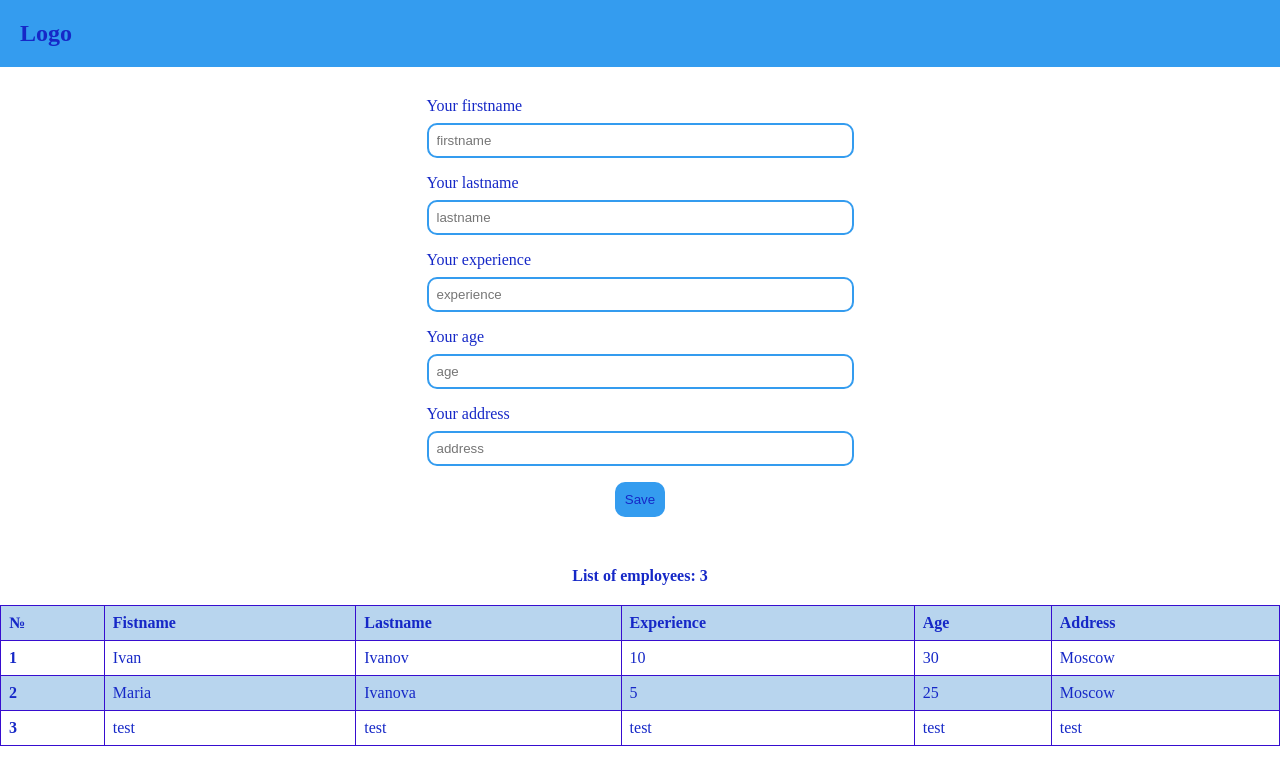
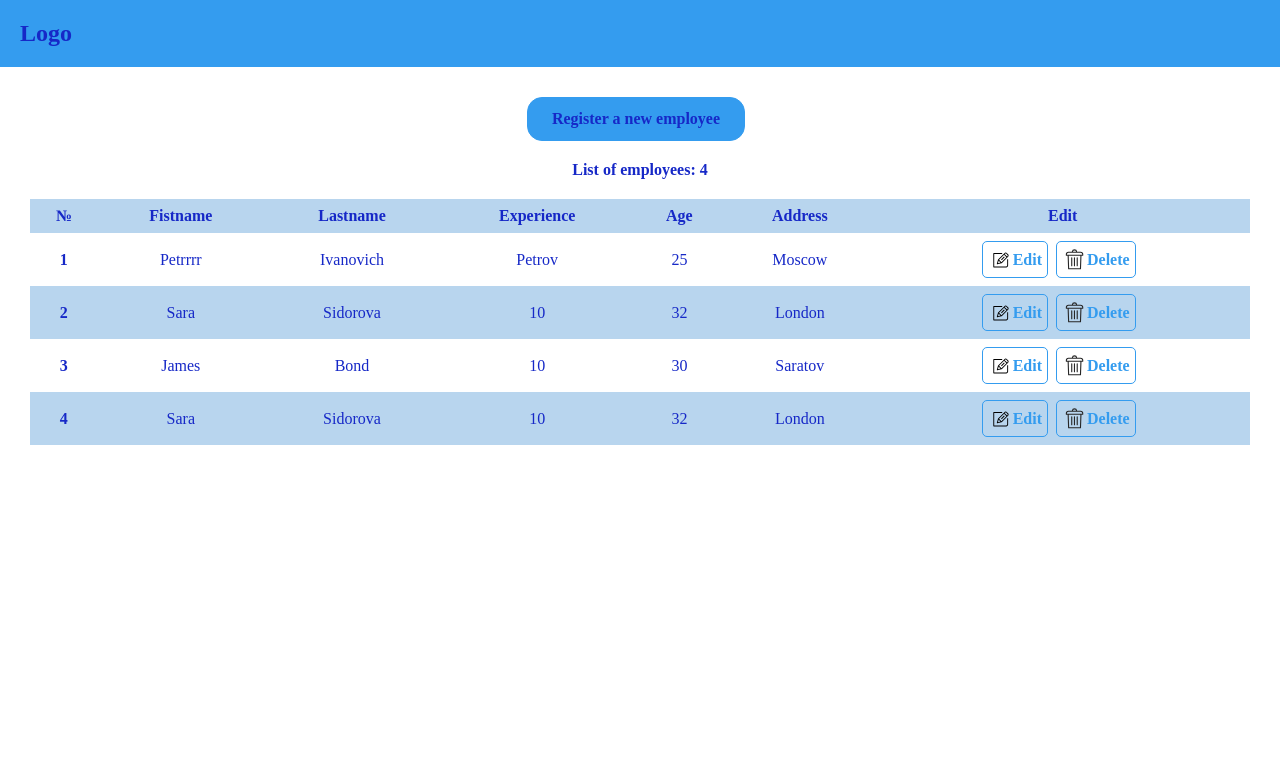
Before and after one commit to OlyaSpiridonova/test-teoxoft, a Vue app: page / in a window 1280 px wide. Shown: the top 784 px of the page. Built offline with nearby package versions, Linux system fonts and the light colour scheme; data requests are answered from the project's data file.

Commit message:
add editing, deleting and adding employees

```diff
--- a/db.json
+++ b/db.json
@@ -1,28 +1,36 @@
 {
   "employees": [
     {
-      "id": 1,
-      "firstname": "Ivan",
-      "lastname": "Ivanov",
-      "experience": 10,
-      "age": 30,
-      "address": "Moscow"
+      "firstname": "Petrrrr",
+      "lastname": "Ivanovich",
+      "experience": "Petrov",
+      "age": "25",
+      "address": "Moscow",
+      "id": 1
     },
     {
-      "id": 2,
-      "firstname": "Maria",
-      "lastname": "Ivanova",
-      "experience": 5,
-      "age": 25,
-      "address": "Moscow"
+      "firstname": "Sara",
+      "lastname": "Sidorova",
+      "experience": "10",
+      "age": "32",
+      "address": "London",
+      "id": 2
     },
     {
-      "firstname": "test",
-      "lastname": "test",
-      "experience": "test",
-      "age": "test",
-      "address": "test",
+      "firstname": "James",
+      "lastname": "Bond",
+      "experience": "10",
+      "age": "30",
+      "address": "Saratov",
       "id": 3
+    },
+    {
+      "firstname": "Sara",
+      "lastname": "Sidorova",
+      "experience": "10",
+      "age": "32",
+      "address": "London",
+      "id": 4
     }
   ]
 }
--- a/src/App.vue
+++ b/src/App.vue
@@ -17,5 +17,14 @@ provide('store', store);
   padding: 0;
   border: none;
   text-decoration: none;
+
+  // bg-color
+  --primary-bg-color: #349cef;
+  --secondary-bg-color: #68b4f1;
+
+  // text-color
+  --primary-text-color: #1628c7;
+  --secondary-text-color: #3745be;
 }
+
 </style>
--- a/src/components/FormEmployee.vue
+++ b/src/components/FormEmployee.vue
@@ -1,4 +1,6 @@
 <template>
+    <BaseButton v-if="!state.isOpenForm" @click="openModal">Register a new employee</BaseButton>
+    <BaseDialog :show="state.isOpenForm" title="Register new Employee" @close="handleClose">
         <form ref="regForm" class="form" @submit.prevent="">
             <template v-for="input in newEmployee" :key="input">
                 <label :for="input.placeholder" class="form__label">
@@ -12,15 +14,26 @@
                     />
                 </label>
             </template>
-        <button type="submit" @click="handleSubmit" class="form__button">Save</button>
+            <BaseButton
+                v-if="state.editableEmployee"
+                @click="handleSubmit"
+                >
+                Save changes
+            </BaseButton>
+            <BaseButton v-else @click="handleSubmit">Add a new employee</BaseButton>
         </form>
+    </BaseDialog>
 </template>
 
 <script setup>
-import { ref, inject } from 'vue';
+import {
+  ref, inject, computed, watch,
+} from 'vue';
+import BaseButton from '@/components/UI/BaseButton.vue';
+import BaseDialog from '@/components/UI/BaseDialog.vue';
 import store from '../store/index';
 
-const { submitForm } = inject('store', store);
+const { state, submitForm, editEmployee } = inject('store', store);
 
 const regForm = ref(null);
 const newEmployee = ref({
@@ -31,50 +44,70 @@ const newEmployee = ref({
   address: { model: '', placeholder: 'address' },
 });
 
+function openModal() {
+  state.isOpenForm = true;
+}
+function handleClose() {
+  state.isOpenForm = false;
+  state.editableEmployee = null;
+  // eslint-disable-next-line no-restricted-syntax, guard-for-in
+  for (const key in newEmployee.value) {
+    newEmployee.value[key].model = '';
+  }
+}
+
+const editableEmployee = computed(() => state.editableEmployee);
+watch(editableEmployee, () => {
+  if (editableEmployee.value) {
+    // eslint-disable-next-line no-restricted-syntax, guard-for-in
+    for (const key in newEmployee.value) {
+      newEmployee.value[key].model = editableEmployee.value[0][key];
+    }
+  }
+});
+
 function handleSubmit() {
   const request = {};
   // eslint-disable-next-line no-restricted-syntax, guard-for-in
   for (const key in newEmployee.value) {
     request[key] = newEmployee.value[key].model;
+    newEmployee.value[key].model = '';
   }
+  if (editableEmployee.value) {
+    const { id } = editableEmployee.value[0];
+    editEmployee(id, request);
+    state.editableEmployee = null;
+  } else {
     submitForm('employees', request);
-  regForm.value.reset();
+  }
+  handleClose();
 }
 
 </script>
 
 <style lang="scss" scoped>
 .form {
-    padding: 30px;
     display: flex;
     flex-direction: column;
     justify-content: center;
     align-items: center;
     gap: 16px;
     &__label {
-        min-width: 35%;
+        min-width: 50%;
         display: flex;
         gap: 8px;
         flex-direction: column;
-        color: #1628c7;
+        color: var(--primary-text-color);
         font-weight: 500;
     }
     &__input {
         border-radius: 10px;
         padding: 8px;
-        border: 2px solid #349cef;
+        border: 2px solid var(--primary-bg-color);
         &:focus,
         &:focus-visible {
             outline: 2px dashed rgb(0, 153, 255);
         }
     }
-    &__button {
-        cursor: pointer;
-        padding: 10px;
-        background: #349cef;
-        color: #1628c7;
-        font-weight: 500;
-        border-radius: 10px;
-    }
 }
 </style>
--- a/src/components/HeaderApp.vue
+++ b/src/components/HeaderApp.vue
@@ -9,13 +9,13 @@
     display: flex;
     align-items: center;
     justify-content: start;
-    background: #349cef;
+    background: var(--primary-bg-color);
     padding: 20px;
 
     &__logo {
       font-size: 24px;
       font-weight: 700;
-      color: #1628c7;
+      color: var(--primary-text-color);
     }
 }
 </style>
--- a/src/components/ListEmployees.vue
+++ b/src/components/ListEmployees.vue
@@ -10,6 +10,7 @@
             <th>Experience</th>
             <th>Age</th>
             <th>Address</th>
+            <th>Edit</th>
             </tr>
         <tr v-for="employee of employees" :key="employee.id">
             <th scope="row">{{ employee.id }}</th>
@@ -18,17 +19,33 @@
             <td>{{ employee.experience }}</td>
             <td>{{ employee.age }}</td>
             <td>{{ employee.address }}</td>
+            <td class="icons">
+                <BaseButton mode="icon" @click="handleEdit(employee.id)">
+                    <img src="../assets/icons/edit.svg" alt="editBtn" class="edit"/>
+                    Edit
+                </BaseButton>
+                <BaseButton mode="icon" @click="deleteEmployee(employee.id)">
+                    <img src="../assets/icons/delete.svg" alt="deleteBtn" class="delete"/>
+                    Delete
+                </BaseButton>
+            </td>
         </tr>
     </table>
 </template>
 
 <script setup>
 import { computed, inject, onMounted } from 'vue';
+import BaseButton from './UI/BaseButton.vue';
 import store from '../store/index';
 
-const { state, fetchData } = inject('store', store);
+const { state, fetchData, deleteEmployee } = inject('store', store);
 
 const employees = computed(() => state.employees);
+
+function handleEdit(id) {
+  state.editableEmployee = employees.value.filter((item) => item.id === id);
+  state.isOpenForm = true;
+}
 
 onMounted(() => {
   fetchData('employees');
@@ -42,16 +59,25 @@ onMounted(() => {
     width: 100%;
 
     &__title {
-        color: #1628c7;
+        color: var(--primary-text-color);
         font-weight: 700;
         margin-bottom: 20px;
     }
 }
+.icons {
+    display: flex;
+    align-items: center;
+    justify-content: center;
+    flex-direction: row;
+}
+.delete,
+.edit {
+    width: 25px;
+}
 
 td, th {
-    color: #1628c7;
-    border: 1px solid #370dcf;
-    text-align: left;
+    text-align: center;
+    color: var(--primary-text-color);
     padding: 8px;
 }
 
--- /dev/null
+++ b/src/components/UI/BaseButton.vue
@@ -0,0 +1,81 @@
+<template>
+    <router-link v-if="props.link" :to="props.to" :class="props.mode">
+      <slot></slot>
+    </router-link>
+    <button v-else :class="mode">
+      <slot></slot>
+    </button>
+  </template>
+
+<script setup>
+import { defineProps } from 'vue';
+
+const props = defineProps({
+  mode: {
+    type: String,
+    required: false,
+    default: null,
+  },
+  link: {
+    type: Boolean,
+    required: false,
+    default: false,
+  },
+  to: {
+    type: String,
+    required: false,
+    default: '/',
+  },
+});
+</script>
+
+  <style scoped>
+  button,
+  a {
+    text-decoration: none;
+    padding: 0.75rem 1.5rem;
+    font: inherit;
+    background-color: var(--primary-bg-color);
+    border: 1px solid var(--primary-bg-color);
+    color: var(--primary-text-color);
+    font-weight: 700;
+    cursor: pointer;
+    border-radius: 15px;
+    margin-right: 0.5rem;
+    display: inline-block;
+
+    @media (max-width: 779px) {
+      padding: 0.5rem;
+    }
+  }
+
+  a:hover,
+  a:active,
+  button:hover,
+  button:active {
+    background-color: var(--secondary-bg-color);
+    border-color: var(--secondary-bg-color);
+  }
+
+  .outline {
+    background-color: transparent;
+    border-color: var(--primary-bg-color);
+    color: var(--primary-bg-color);
+  }
+
+  .icon {
+    display: flex;
+    align-items: center;
+    padding: 5px;
+    background-color: transparent;
+    border-color: var(--primary-bg-color);
+    color: var(--primary-bg-color);
+    border-radius: 5px;
+  }
+  .outline:hover,
+  .outline:active,
+  .icon:hover {
+    color: #fff;
+    background-color: var(--secondary-bg-color);
+  }
+  </style>
--- /dev/null
+++ b/src/components/UI/BaseDialog.vue
@@ -0,0 +1,127 @@
+<!-- eslint-disable vuejs-accessibility/click-events-have-key-events -->
+<template>
+    <teleport to="body">
+      <div v-if="props.show" @click="tryClose" class="backdrop"></div>
+      <transition name="dialog">
+        <dialog open v-if="props.show">
+          <header>
+            <slot name="header">
+              <h2>{{ title }}</h2>
+            </slot>
+          </header>
+          <section>
+            <slot></slot>
+          </section>
+          <menu v-if="!props.fixed">
+            <slot name="actions">
+              <BaseButton @click="tryClose">Close</BaseButton>
+            </slot>
+          </menu>
+        </dialog>
+      </transition>
+    </teleport>
+</template>
+
+<script setup>
+import { defineEmits, defineProps } from 'vue';
+import BaseButton from './BaseButton.vue';
+
+const props = defineProps({
+  show: {
+    type: Boolean,
+    required: true,
+  },
+  title: {
+    type: String,
+    required: false,
+  },
+  fixed: {
+    type: Boolean,
+    required: false,
+    default: false,
+  },
+});
+
+const emit = defineEmits(['close']);
+
+function tryClose() {
+  if (props.fixed) return;
+  emit('close');
+}
+</script>
+
+  <style scoped>
+  .backdrop {
+    position: fixed;
+    top: 0;
+    left: 0;
+    height: 100vh;
+    width: 100%;
+    background-color: rgb(8 8 8 / 66%);;
+    z-index: 10;
+  }
+
+  dialog {
+    position: fixed;
+    top: 20vh;
+    left: 10%;
+    width: 80%;
+    z-index: 100;
+    border-radius: 12px;
+    border: none;
+    box-shadow: 0 2px 8px rgba(4, 39, 156, 0.664);
+    padding: 0;
+    margin: 0;
+    overflow: hidden;
+    background-color: white;
+  }
+
+  header {
+    background-color: var(--primary-bg-color);
+    color: white;
+    width: 100%;
+    padding: 1rem;
+  }
+
+  header h2 {
+    margin: 0;
+  }
+
+  section {
+    padding: 1rem;
+  }
+
+  menu {
+    padding: 1rem;
+    display: flex;
+    justify-content: flex-end;
+    margin: 0;
+  }
+
+  @media (min-width: 768px) {
+    dialog {
+      left: calc(50% - 20rem);
+      width: 40rem;
+    }
+  }
+
+  .dialog-enter-from,
+  .dialog-leave-to {
+    opacity: 0;
+    transform: scale(0.8);
+  }
+
+  .dialog-enter-active {
+    transition: all 0.3s ease-in-out;
+  }
+
+  .dialog-leave-active {
+    transition: all 0.3s ease-in;
+  }
+
+  .dialog-enter-to,
+  .dialog-leave-from {
+    opacity: 1;
+    transform: scale(1);
+  }
+  </style>
--- a/src/pages/EmployeesPage.vue
+++ b/src/pages/EmployeesPage.vue
@@ -1,5 +1,5 @@
 <template>
-    <div>
+    <div class="page">
         <FormEmployee />
         <ListEmployees />
     </div>
@@ -8,9 +8,13 @@
 <script setup>
 import FormEmployee from '@/components/FormEmployee.vue';
 import ListEmployees from '@/components/ListEmployees.vue';
-
 </script>
 
 <style lang="scss" scoped>
-
+.page {
+    display: flex;
+    flex-direction: column;
+    align-items: center;
+    padding: 30px;
+}
 </style>
--- a/src/store/index.js
+++ b/src/store/index.js
@@ -4,6 +4,8 @@ const baseUrl = 'http://localhost:3000/';
 
 const state = reactive({
   employees: [],
+  isOpenForm: false,
+  editableEmployee: null,
 });
 
 async function fetchData(url) {
@@ -18,13 +20,51 @@ async function fetchData(url) {
 
 async function submitForm(url, objRequest) {
   try {
-    await fetch(baseUrl + url, {
+    const response = await fetch(baseUrl + url, {
       method: 'POST',
       headers: {
         'Content-Type': 'application/json;charset=utf-8',
       },
       body: JSON.stringify(objRequest),
     });
+    if (!response) {
+      throw new Error();
+    }
+    fetchData('employees');
+  } catch (error) {
+    console.error(error);
+  }
+}
+
+async function editEmployee(id, obj) {
+  try {
+    const response = await fetch(`${baseUrl}employees/${id}`, {
+      method: 'PUT',
+      body: JSON.stringify({ ...obj, id }),
+      headers: {
+        'Content-Type': 'application/json',
+      },
+    });
+    if (!response) {
+      throw new Error();
+    }
+    fetchData('employees');
+  } catch (error) {
+    console.error(error);
+  }
+}
+
+async function deleteEmployee(id) {
+  try {
+    const response = await fetch(`${baseUrl}employees/${id}`, {
+      method: 'DELETE',
+      headers: {
+        'Content-type': 'application/json; charset=UTF-8',
+      },
+    });
+    if (!response) {
+      throw new Error();
+    }
     fetchData('employees');
   } catch (error) {
     console.error(error);
@@ -35,4 +75,6 @@ export default {
   state,
   fetchData,
   submitForm,
+  editEmployee,
+  deleteEmployee,
 };
```
Also changed, not shown: src/assets/icons/delete.svg (added), src/assets/icons/edit.svg (added). Lines whose indentation alone changed are shown as unchanged.
